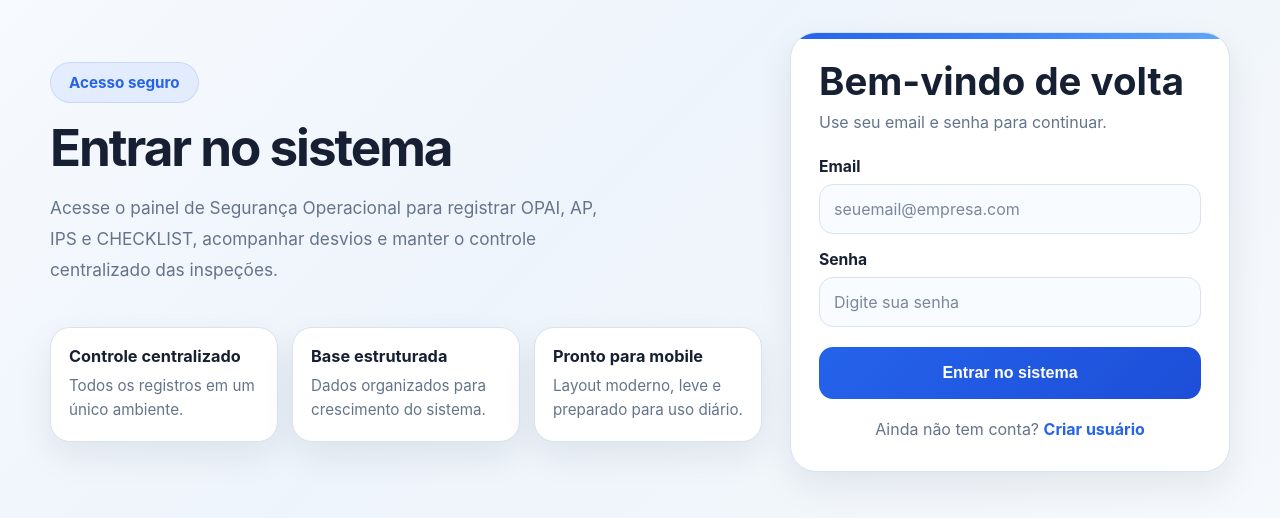
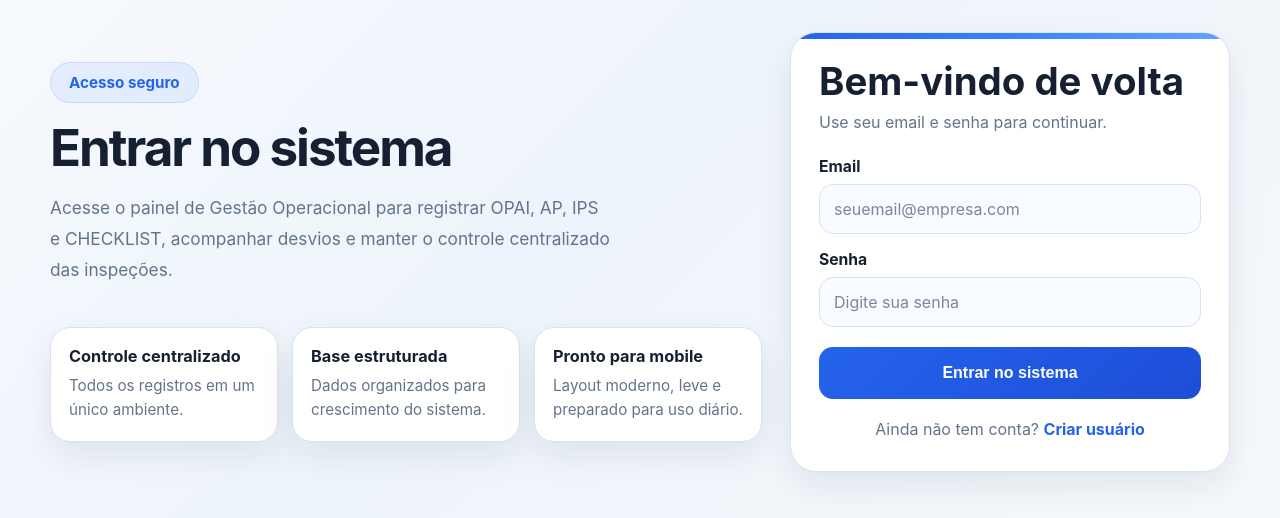
Before and after one commit to wescrey-dev/sistema_de_gestao_operacional, a Flask app: page /login in a window 1280 px wide. Shown: the part 148-666 px from the top of the page. Run offline with Flask 3, Linux system fonts and the light colour scheme; some libraries are stand-ins or nearby versions.

Commit message:
Rebrand para Sistema de Gestão Operacional + suporte PWA

```diff
--- a/templates/base.html
+++ b/templates/base.html
@@ -3,7 +3,7 @@
   <head>
     <meta charset="UTF-8" />
     <meta name="viewport" content="width=device-width, initial-scale=1.0" />
-    <title>{% block title %}Segurança Operacional{% endblock %}</title>
+    <title>{% block title %}Sistema de Gestão Operacional{% endblock %}</title>
 
     <link rel="manifest" href="{{ url_for('static', filename='manifest.json') }}" />
     <meta name="theme-color" content="#2563eb" />
@@ -29,9 +29,9 @@
     <aside class="sidebar" id="mobile-sidebar">
       <div class="mobile-backdrop" id="mobile-backdrop"></div>
       <div class="brand">
-        <div class="brand-badge">SO</div>
+        <div class="brand-badge">SGO</div>
         <div>
-          <h1>Segurança Operacional</h1>
+          <h1>Sistema de Gestão Operacional</h1>
           <p>OPAI · AP · IPS · CHECKLIST</p>
         </div>
       </div>
@@ -74,7 +74,7 @@
         >
           ☰ Menu
         </button>
-        <span class="mobile-topbar-title">Segurança Operacional</span>
+        <span class="mobile-topbar-title">Sistema de Gestão Operacional</span>
       </div>
 
       <header class="topbar">
--- a/templates/login.html
+++ b/templates/login.html
@@ -8,7 +8,7 @@ base_flashes %}{% endblock %} {% block content %}
     <h1>Entrar no sistema</h1>
 
     <p class="auth-description">
-      Acesse o painel de Segurança Operacional para registrar OPAI, AP, IPS e
+      Acesse o painel de Gestão Operacional para registrar OPAI, AP, IPS e
       CHECKLIST, acompanhar desvios e manter o controle centralizado das
       inspeções.
     </p>
```
